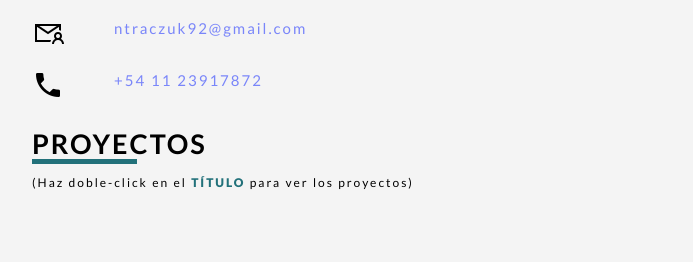
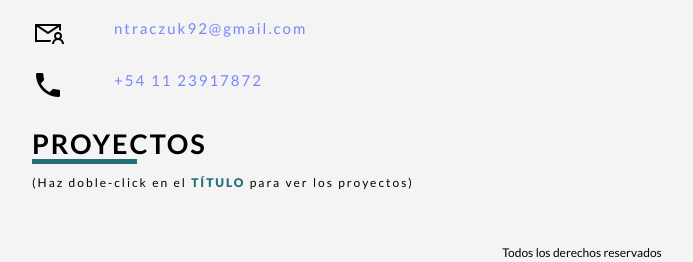
Before and after one commit to Nico-Traczuk/cv, a plain HTML site: page index.html in a window 1280 px wide. Shown: the part 1274-1536 px from the top of the page, without its empty margins (58-751 px from the left). Drawn offline with Linux system fonts and the light colour scheme.

Commit message:
Ultima actualizacion

```diff
--- a/index.html
+++ b/index.html
@@ -92,6 +92,10 @@
             </div>
         </section>
     </main>
+
+    <footer class="footer">
+        <p class="footer__texto">Todos los derechos reservados</p>
+    </footer>
     <script src="app.js" ></script>
 </body>
 </html>
--- a/styles/app.css
+++ b/styles/app.css
@@ -206,3 +206,10 @@ span {
     font-weight: 800;
     text-transform: uppercase;
 }
+
+.footer__texto {
+    text-align: center;
+    margin: 0;
+    font-size: 1.2rem;
+    letter-spacing: 0;
+}
```
